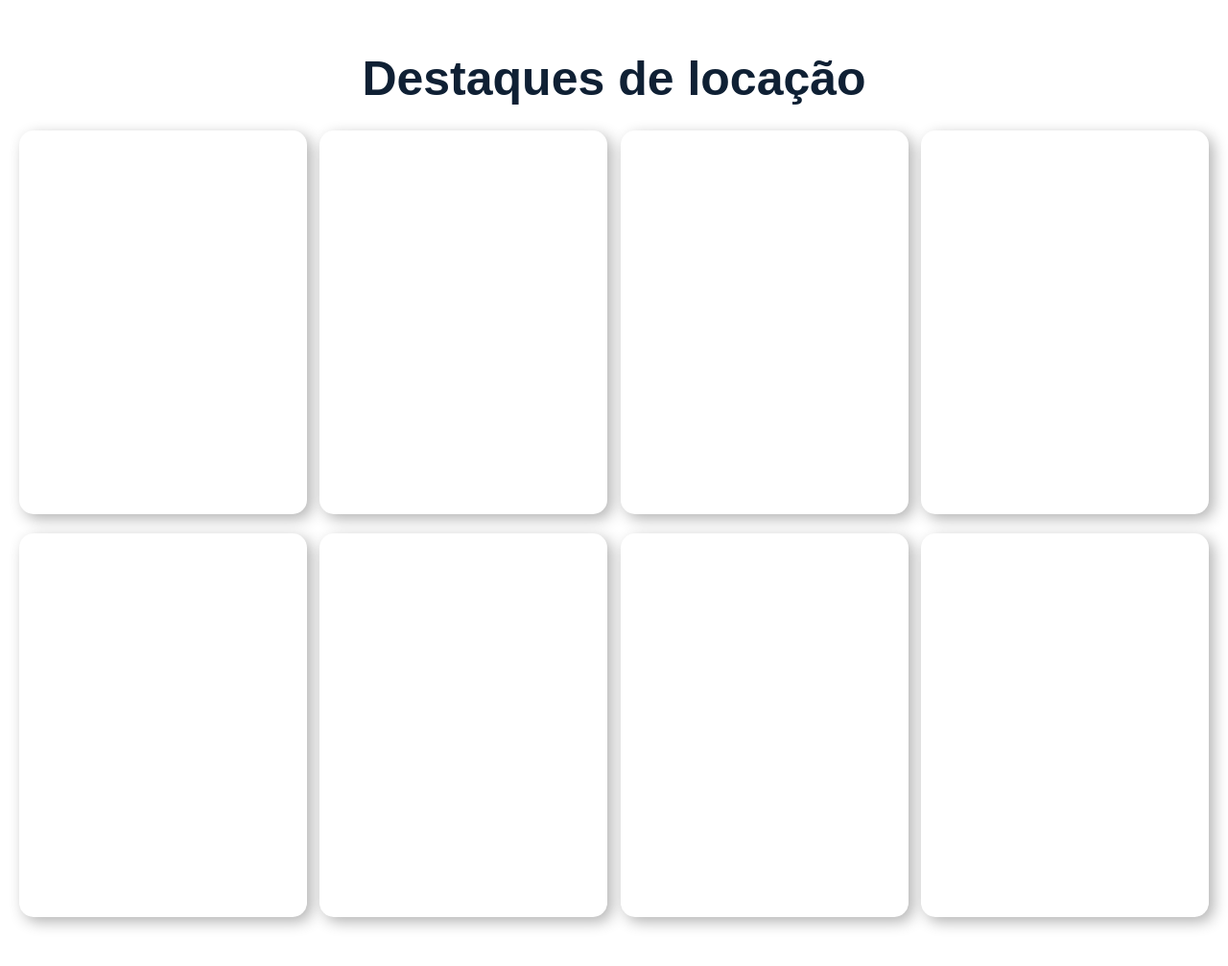
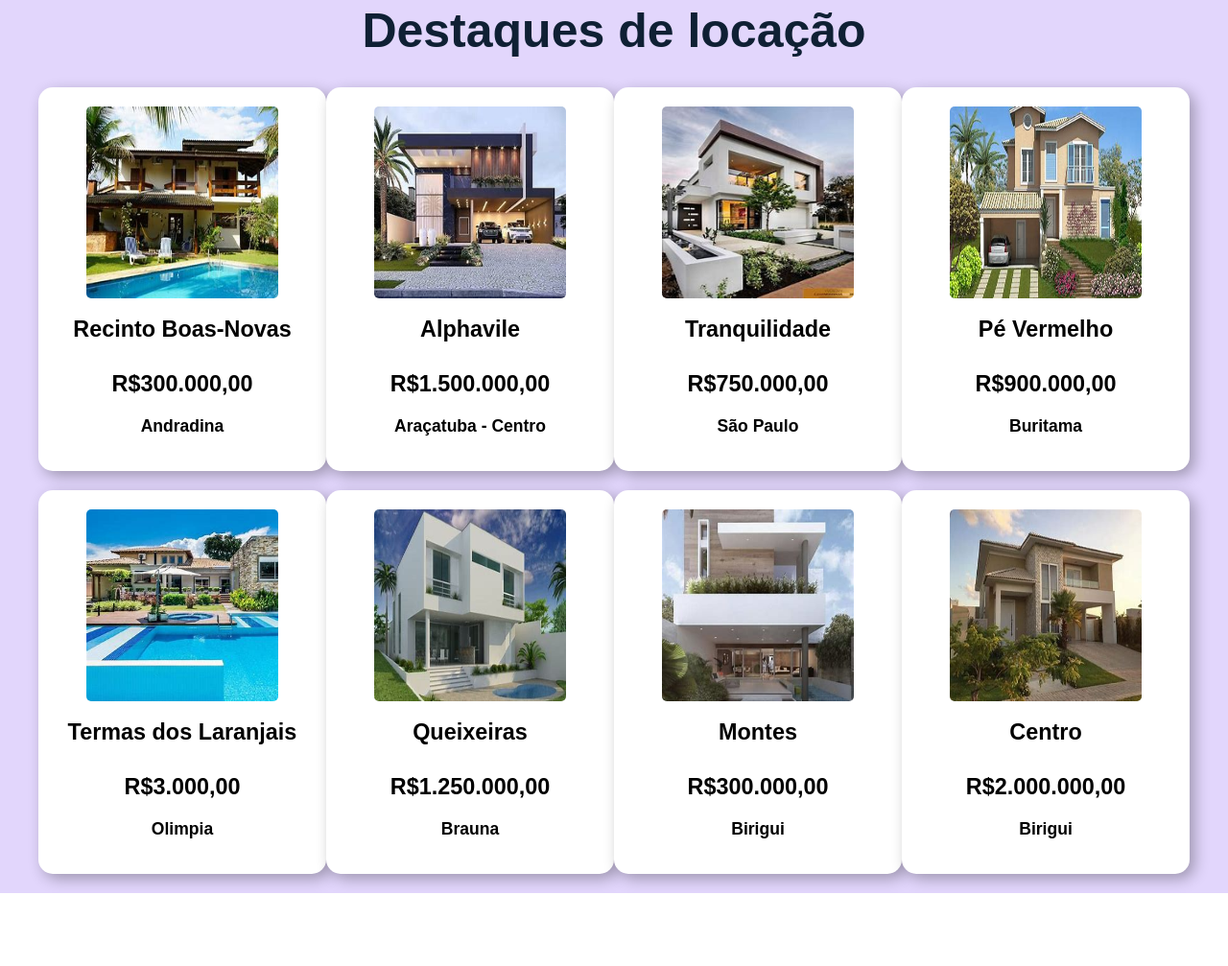
Before and after one commit to Johanoliveira/Projeto_Imobiliaria, a plain HTML site: page index.html in a window 1280 px wide. Shown: the part 835-1842 px from the top of the page at 96% size. After the commit the page ends 1766 px from the top, so only its background shows below. Drawn offline with Linux system fonts and the light colour scheme.

Commit message:
Incremento de imagens e escrita nos Destaquesdelocacao

```diff
--- a/css/index.css
+++ b/css/index.css
@@ -7,6 +7,9 @@
 }
 #body{
     text-decoration: none;
+}
+a{
+    color: black;
 }
 #topo{
     width: 100%;
@@ -35,7 +38,7 @@
 #selection{
     width: 100%;
     height: 4vh;
-    background-color: rgb(93, 78, 154);
+    background-color: rgb(142, 93, 241);
 }
 #selection ul{
     display: flex;
@@ -116,21 +119,24 @@
 #titled{
     display: flex;
     justify-content: center;
-    padding-top: 80px;
+    padding-top: 30px;
     font-size: 25px;
     color: rgb(15, 32, 52);
+    background-color: rgb(226, 214, 252);
 }
 #Destaquesdelocacao{
     display: flex;
     justify-content: space-between;
+    background-color: rgb(226, 214, 252);
     flex-wrap: wrap;
-    padding-top: 25px;
-    padding-left: 20px;
-    padding-right: 20px;
+    padding-top: 30px;
+    padding-left: 40px;
+    padding-right: 40px;
 }
 .imovel{
     margin-bottom: 20px;
-    justify-content: space-around;
+    justify-content: center;
+    text-align: center;
     width: 300px;
     height: 400px;
     background-color: white;
@@ -141,5 +147,25 @@
 .imovel:hover{
     transform: scale(1.02);
     background-color: rgb(15, 32, 52);
-    color: antiquewhite;
+    color: rgb(226, 214, 252);
 }
+.imovel img{
+    width: 200px;
+    height: 200px;
+    border-radius: 5px;
+}
+.imagem{
+    padding-top: 20px;
+}
+.text{
+    padding-top: 15px;
+    font-size: 20px;
+}
+.valor{
+    font-size: 20px;
+    padding-top: 30px;
+}
+.local{
+    font-size: 15px;
+    padding-top: 20px;
+}
--- a/index.html
+++ b/index.html
@@ -15,7 +15,7 @@
             <img src="imagens/Logo/Logo sem fundo.png" width="70px">
         </div>
         <div id="titulo">
-            <h1>Imobiliaria Sonhadores</h1>
+            <h1>Imobiliária Sonhadores</h1>
         </div>
         <div id="caixadepesquisa">
             <h3>Pesquisa</h3>
@@ -88,42 +88,136 @@
     </div>
 
     <div id="Destaquesdelocacao">
+        <a href="">
             <div class="imovel">
-            <img src="" alt="">
-            <a href=""><h3></h3></a>
+                <div class="imagem">
+                    <img src="imagens/casa1.jpeg" alt="">
                 </div>
+                <div class="text">
+                        <h3>Recinto Boas-Novas</h3>
+                </div>
+                <div class="valor">
+                    <h3>R$300.000,00</h3>
+                </div>
+                <div class="local">
+                    <h3>Andradina</h3>
+                </div>
+            </div>
+        </a>
+        <a href="">
             <div class="imovel">
-            <img src="" alt="">
-            <a href=""><h3></h3></a>
+                <div class="imagem">
+                    <img src="imagens/casa.jpeg" alt="">
                 </div>
+                <div class="text">
+                        <h3>Alphavile</h3>
+                </div>
+                <div class="valor">
+                    <h3>R$1.500.000,00</h3>
+                </div>
+                <div class="local">
+                    <h3>Araçatuba - Centro</h3>
+                </div>
+            </div>
+        </a>
+        <a href="">
             <div class="imovel">
-            <img src="" alt="">
-            <a href=""><h3></h3></a>
+                <div class="imagem">
+                    <img src="imagens/casa2.jpeg" alt="">
                 </div>
+                <div class="text">
+                        <h3>Tranquilidade</h3>
+                </div>
+                <div class="valor">
+                    <h3>R$750.000,00</h3>
+                </div>
+                <div class="local">
+                    <h3>São Paulo</h3>
+                </div>
+            </div>
+        </a>
+        <a href="">
             <div class="imovel">
-            <img src="" alt="">
-            <a href=""><h3></h3></a>
+                <div class="imagem">
+                    <img src="imagens/casa3.jpeg" alt="">
                 </div>
+                <div class="text">
+                        <h3>Pé Vermelho</h3>
+                </div>
+                <div class="valor">
+                    <h3>R$900.000,00</h3>
+                </div>
+                <div class="local">
+                    <h3>Buritama</h3>
+                </div>
+            </div>
+        </a>
+        <a href="">
             <div class="imovel">
-            <img src="" alt="">
-            <a href=""><h3></h3></a>
+                <div class="imagem">
+                    <img src="imagens/casa4.jpeg" alt="">
                 </div>
+                <div class="text">
+                        <h3>Termas dos Laranjais</h3>
+                </div>
+                <div class="valor">
+                    <h3>R$3.000,00</h3>
+                </div>
+                <div class="local">
+                    <h3>Olimpia</h3>
+                </div>
+            </div>
+        </a>
+        <a href="">
             <div class="imovel">
-            <img src="" alt="">
-            <a href=""><h3></h3></a>
+                <div class="imagem">
+                    <img src="imagens/casa5.jpeg" alt="">
                 </div>
+                <div class="text">
+                        <h3>Queixeiras</h3>
+                </div>
+                <div class="valor">
+                    <h3>R$1.250.000,00</h3>
+                </div>
+                <div class="local">
+                    <h3>Brauna</h3>
+                </div>
+            </div>
+        </a>
+        <a href="">
             <div class="imovel">
-            <img src="" alt="">
-            <a href=""><h3></h3></a>
+                <div class="imagem">
+                    <img src="imagens/casa6.jpeg" alt="">
                 </div>
+                <div class="text">
+                        <h3>Montes</h3>
+                </div>
+                <div class="valor">
+                    <h3>R$300.000,00</h3>
+                </div>
+                <div class="local">
+                    <h3>Birigui</h3>
+                </div>
+            </div>
+        </a>
+        <a href="">
             <div class="imovel">
-            <img src="" alt="">
-            <a href=""><h3></h3></a>
+                <div class="imagem">
+                    <img src="imagens/casa7.jpeg" alt="">
                 </div>
+                <div class="text">
+                        <h3>Centro</h3>
+                </div>
+                <div class="valor">
+                    <h3>R$2.000.000,00</h3>
+                </div>
+                <div class="local">
+                    <h3>Birigui</h3>
+                </div>
+            </div>
+        </a>
     </div>
 
 
-
-    <br><br><br><br><br><br><br><br><br><br><br><br><br><br><br><br><br><br><br><br><br><br><br><br><br><br><br><br><br><br><br><br><br><br><br><br><br><br><br><br><br><br><br><br><br><br><br><br><br><br><br><br><br><br><br><br><br><br><br><br><br><br><br><br><br><br><br><br><br><br><br><br><br><br><br><br><br><br><br><br><br><br><br><br><br><br><br><br><br><br><br><br><br><br><br><br><br><br><br><br>
 </body>
 </html>
```
Also changed, not shown: imagens/casa.jpeg (added), imagens/casa1.jpeg (added), imagens/casa2.jpeg (added), imagens/casa3.jpeg (added), imagens/casa4.jpeg (added), imagens/casa5.jpeg (added), imagens/casa6.jpeg (added), imagens/casa7.jpeg (added). Lines whose indentation alone changed are shown as unchanged.
